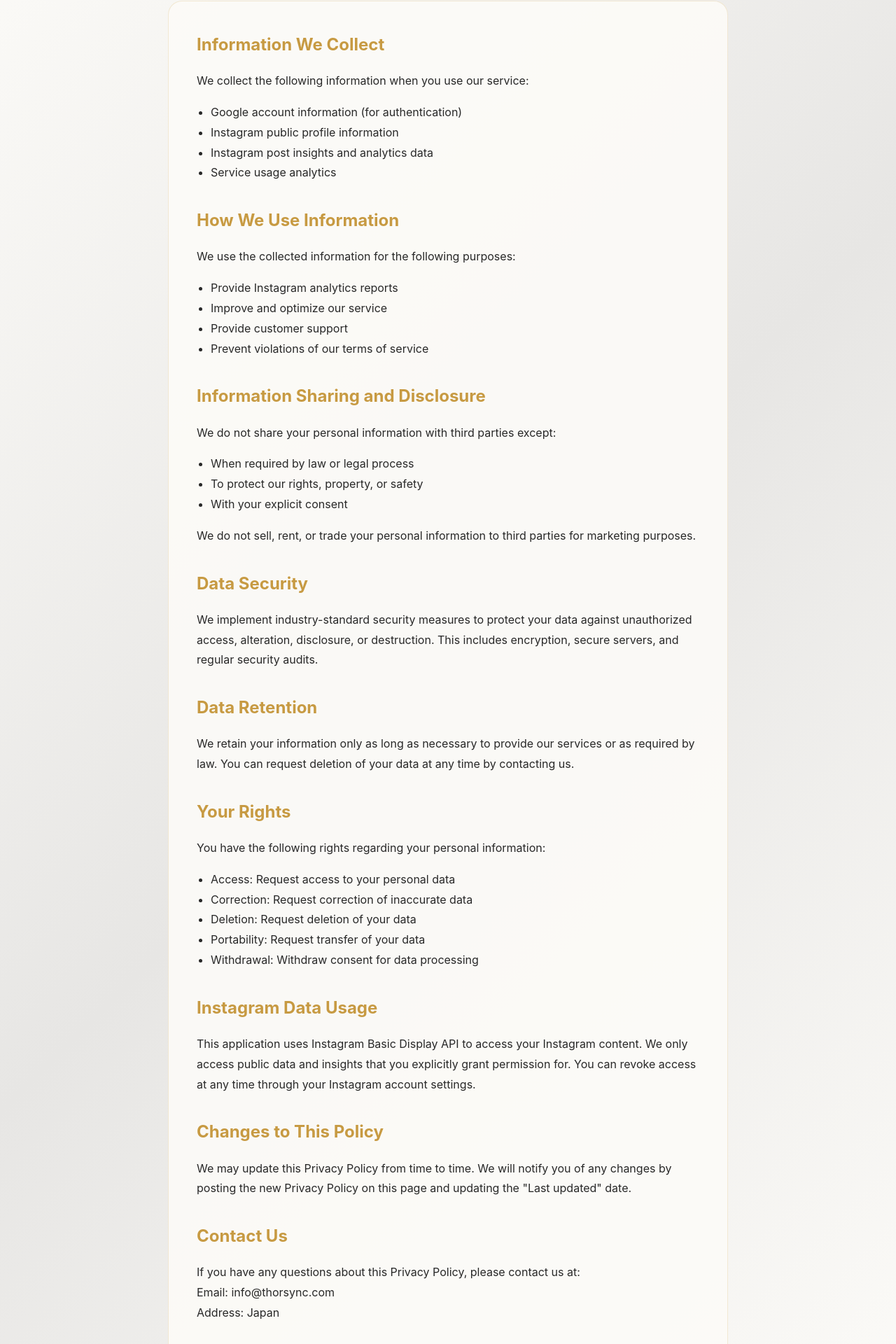
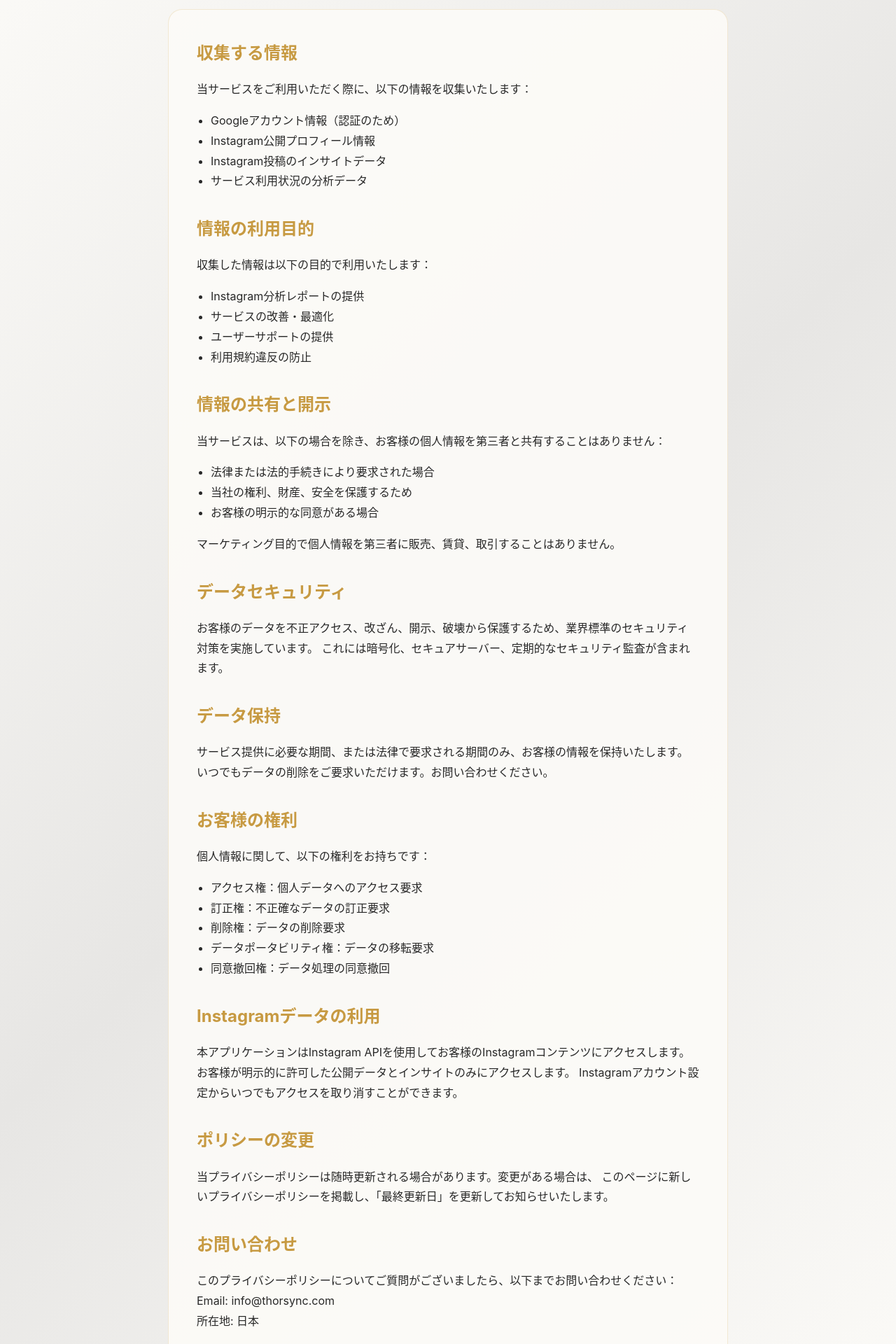
Before and after one commit to oshima-kaihatsu/insta-simple, a Next.js app: page /privacy in a window 1280 px wide. Shown: the part 159-2079 px from the top of the page at 70% size. Built offline with nearby package versions, Linux system fonts and the light colour scheme.

Commit message:
Update privacy policy to Japanese and fix contact email

```diff
--- a/src/app/privacy/page.tsx
+++ b/src/app/privacy/page.tsx
@@ -15,10 +15,10 @@
             color: '#282828',
             marginBottom: '16px'
           }}>
-            Privacy Policy
+            プライバシーポリシー
           </h1>
           <p style={{ fontSize: '16px', color: '#666' }}>
-            InstaSimple Analytics - Last updated: August 4, 2025
+            InstaSimple Analytics - 最終更新日: 2025年8月4日
           </p>
         </header>
 
@@ -31,122 +31,122 @@
         }}>
           <section style={{ marginBottom: '32px' }}>
             <h2 style={{ fontSize: '24px', fontWeight: '700', marginBottom: '16px', color: '#c79a42' }}>
-              Information We Collect
+              収集する情報
             </h2>
             <p style={{ marginBottom: '16px' }}>
-              We collect the following information when you use our service:
+              当サービスをご利用いただく際に、以下の情報を収集いたします：
             </p>
             <ul style={{ marginLeft: '20px', marginBottom: '16px' }}>
-              <li>Google account information (for authentication)</li>
-              <li>Instagram public profile information</li>
-              <li>Instagram post insights and analytics data</li>
-              <li>Service usage analytics</li>
+              <li>Googleアカウント情報（認証のため）</li>
+              <li>Instagram公開プロフィール情報</li>
+              <li>Instagram投稿のインサイトデータ</li>
+              <li>サービス利用状況の分析データ</li>
             </ul>
           </section>
 
           <section style={{ marginBottom: '32px' }}>
             <h2 style={{ fontSize: '24px', fontWeight: '700', marginBottom: '16px', color: '#c79a42' }}>
-              How We Use Information
+              情報の利用目的
             </h2>
             <p style={{ marginBottom: '16px' }}>
-              We use the collected information for the following purposes:
+              収集した情報は以下の目的で利用いたします：
             </p>
             <ul style={{ marginLeft: '20px', marginBottom: '16px' }}>
-              <li>Provide Instagram analytics reports</li>
-              <li>Improve and optimize our service</li>
-              <li>Provide customer support</li>
-              <li>Prevent violations of our terms of service</li>
+              <li>Instagram分析レポートの提供</li>
+              <li>サービスの改善・最適化</li>
+              <li>ユーザーサポートの提供</li>
+              <li>利用規約違反の防止</li>
             </ul>
           </section>
 
           <section style={{ marginBottom: '32px' }}>
             <h2 style={{ fontSize: '24px', fontWeight: '700', marginBottom: '16px', color: '#c79a42' }}>
-              Information Sharing and Disclosure
+              情報の共有と開示
             </h2>
             <p style={{ marginBottom: '16px' }}>
-              We do not share your personal information with third parties except:
+              当サービスは、以下の場合を除き、お客様の個人情報を第三者と共有することはありません：
             </p>
             <ul style={{ marginLeft: '20px', marginBottom: '16px' }}>
-              <li>When required by law or legal process</li>
-              <li>To protect our rights, property, or safety</li>
-              <li>With your explicit consent</li>
+              <li>法律または法的手続きにより要求された場合</li>
+              <li>当社の権利、財産、安全を保護するため</li>
+              <li>お客様の明示的な同意がある場合</li>
             </ul>
             <p>
-              We do not sell, rent, or trade your personal information to third parties for marketing purposes.
+              マーケティング目的で個人情報を第三者に販売、賃貸、取引することはありません。
             </p>
           </section>
 
           <section style={{ marginBottom: '32px' }}>
             <h2 style={{ fontSize: '24px', fontWeight: '700', marginBottom: '16px', color: '#c79a42' }}>
-              Data Security
+              データセキュリティ
             </h2>
             <p>
-              We implement industry-standard security measures to protect your data against unauthorized access,
-              alteration, disclosure, or destruction. This includes encryption, secure servers, and regular security audits.
+              お客様のデータを不正アクセス、改ざん、開示、破壊から保護するため、業界標準のセキュリティ対策を実施しています。
+              これには暗号化、セキュアサーバー、定期的なセキュリティ監査が含まれます。
             </p>
           </section>
 
           <section style={{ marginBottom: '32px' }}>
             <h2 style={{ fontSize: '24px', fontWeight: '700', marginBottom: '16px', color: '#c79a42' }}>
-              Data Retention
+              データ保持
             </h2>
             <p>
-              We retain your information only as long as necessary to provide our services or as required by law.
-              You can request deletion of your data at any time by contacting us.
+              サービス提供に必要な期間、または法律で要求される期間のみ、お客様の情報を保持いたします。
+              いつでもデータの削除をご要求いただけます。お問い合わせください。
             </p>
           </section>
 
           <section style={{ marginBottom: '32px' }}>
             <h2 style={{ fontSize: '24px', fontWeight: '700', marginBottom: '16px', color: '#c79a42' }}>
-              Your Rights
+              お客様の権利
             </h2>
             <p style={{ marginBottom: '16px' }}>
-              You have the following rights regarding your personal information:
+              個人情報に関して、以下の権利をお持ちです：
             </p>
             <ul style={{ marginLeft: '20px', marginBottom: '16px' }}>
-              <li>Access: Request access to your personal data</li>
-              <li>Correction: Request correction of inaccurate data</li>
-              <li>Deletion: Request deletion of your data</li>
-              <li>Portability: Request transfer of your data</li>
-              <li>Withdrawal: Withdraw consent for data processing</li>
+              <li>アクセス権：個人データへのアクセス要求</li>
+              <li>訂正権：不正確なデータの訂正要求</li>
+              <li>削除権：データの削除要求</li>
+              <li>データポータビリティ権：データの移転要求</li>
+              <li>同意撤回権：データ処理の同意撤回</li>
             </ul>
           </section>
 
           <section style={{ marginBottom: '32px' }}>
             <h2 style={{ fontSize: '24px', fontWeight: '700', marginBottom: '16px', color: '#c79a42' }}>
-              Instagram Data Usage
+              Instagramデータの利用
             </h2>
             <p>
-              This application uses Instagram Basic Display API to access your Instagram content.
-              We only access public data and insights that you explicitly grant permission for.
-              You can revoke access at any time through your Instagram account settings.
+              本アプリケーションはInstagram APIを使用してお客様のInstagramコンテンツにアクセスします。
+              お客様が明示的に許可した公開データとインサイトのみにアクセスします。
+              Instagramアカウント設定からいつでもアクセスを取り消すことができます。
             </p>
           </section>
 
           <section style={{ marginBottom: '32px' }}>
             <h2 style={{ fontSize: '24px', fontWeight: '700', marginBottom: '16px', color: '#c79a42' }}>
-              Changes to This Policy
+              ポリシーの変更
             </h2>
             <p>
-              We may update this Privacy Policy from time to time. We will notify you of any changes by
-              posting the new Privacy Policy on this page and updating the "Last updated" date.
+              当プライバシーポリシーは随時更新される場合があります。変更がある場合は、
+              このページに新しいプライバシーポリシーを掲載し、「最終更新日」を更新してお知らせいたします。
             </p>
           </section>
 
           <section style={{ marginBottom: '32px' }}>
             <h2 style={{ fontSize: '24px', fontWeight: '700', marginBottom: '16px', color: '#c79a42' }}>
-              Contact Us
+              お問い合わせ
             </h2>
             <p>
-              If you have any questions about this Privacy Policy, please contact us at:<br />
+              このプライバシーポリシーについてご質問がございましたら、以下までお問い合わせください：<br />
               Email: info@thorsync.com<br />
-              Address: Japan
+              所在地: 日本
             </p>
           </section>
 
           <footer style={{ textAlign: 'center', marginTop: '40px', paddingTop: '20px', borderTop: '1px solid rgba(199, 154, 66, 0.2)' }}>
             <p style={{ fontSize: '14px', color: '#666' }}>
-              Last updated: August 4, 2025
+              最終更新日: 2025年8月4日
             </p>
           </footer>
         </div>
```
